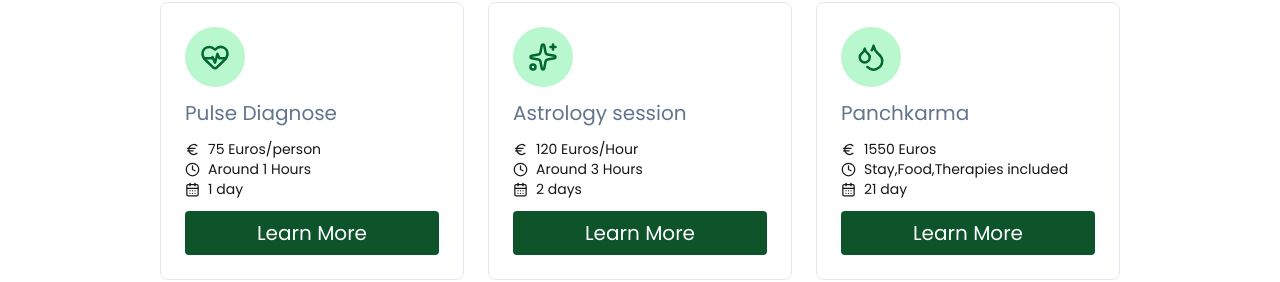
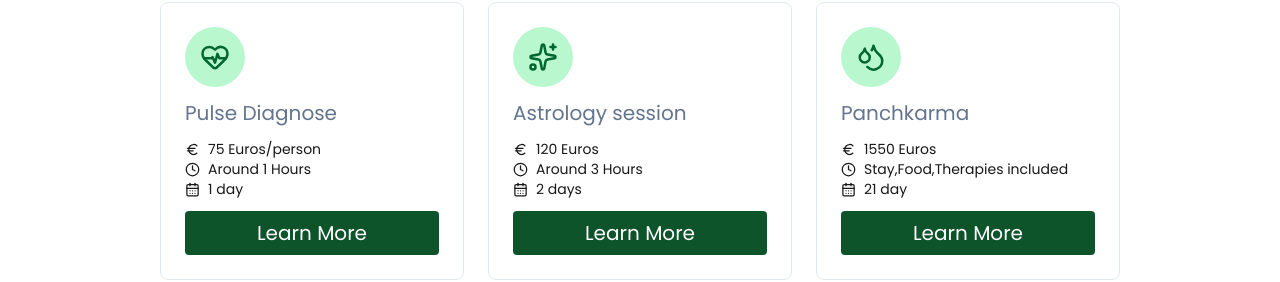
Before and after one commit to Officialabhigaur/tathastuwellness, a Next.js app: page / in a window 1280 px wide. Shown: the part 3092-3374 px from the top of the page. Built offline with nearby package versions, Linux system fonts and the light colour scheme.

Commit message:
Update pricing format in CourseCard component

```diff
--- a/src/components/courseCard/CourseCard.jsx
+++ b/src/components/courseCard/CourseCard.jsx
@@ -165,7 +165,7 @@ export default function CourseCard() {
 
             <div>
               <p className="flex items-center gap-2">
-                <Euro size={15} /> <span>120 Euros/Hour</span>
+                <Euro size={15} /> <span>120 Euros</span>
               </p>
               <p className="flex items-center gap-2">
                 <Clock size={15} />
```
